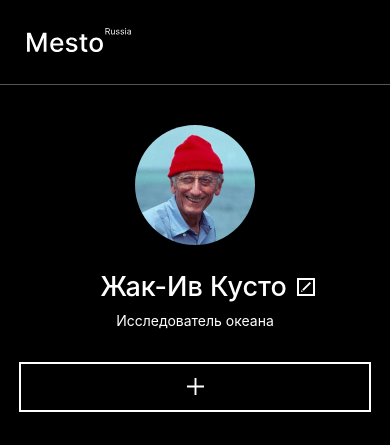
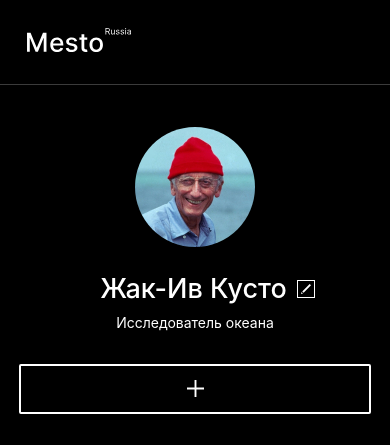
Before and after one commit to alekseydegtyarev/mesto-project, a plain HTML site: page index.html in a window 390 px wide. Shown: the top 445 px of the page. Drawn offline with Linux system fonts and the light colour scheme; files whose address does not match are found by name.

Commit message:
внесены правки после второго ревью

```diff
--- a/blocks/button/button.css
+++ b/blocks/button/button.css
@@ -3,7 +3,7 @@
   transition: opacity .5s ease;
 }
 
-button:hover {
+.button:hover {
   opacity: 0.6;
   cursor: pointer;
 }
--- a/blocks/header/header.css
+++ b/blocks/header/header.css
@@ -1,7 +1,6 @@
 .header {
   margin: 45px auto 0;
-  border-bottom: 1px solid #545454;
-  box-shadow: 0px 4px 4px rgba(0, 0, 0, 0.25);
+  border-bottom: 1px solid #545454b3; /*прозрачность 0.7 = 70% = b3 для hex*/
   min-height: 78px;
 }
 
--- a/blocks/popup/__input-edit/popup__input-edit.css
+++ b/blocks/popup/__input-edit/popup__input-edit.css
@@ -1,5 +1,5 @@
 .popup__input-edit {
-  width: calc(100% - 2*36px);
+  width: 100%;
   height: 27px;
   border: 0;
   border-bottom: 1px solid rgba(0, 0, 0, 0.2);
@@ -18,10 +18,6 @@
 }
 
 @media screen and (max-width: 680px) {
-  .popup__input-edit {
-    width: 100%;
-  }
-
   .popup__input-edit:first-of-type {
     margin-top: 75px;
   }
--- a/blocks/popup/__save-button/popup__save-button.css
+++ b/blocks/popup/__save-button/popup__save-button.css
@@ -3,6 +3,7 @@
   width: 358px;
   min-height: 50px;
   background: #000;
+  border: none;
   border-radius: 2px;
   color: #fff;
   font-family: 'Inter', Arial, sans-serif;
--- a/blocks/profile/__button/_type/profile__button_type_add.css
+++ b/blocks/profile/__button-add/profile__button-add.css
@@ -1,13 +1,15 @@
-.profile__button_type_add {
+.profile__button-add {
   min-width: 150px;
   height: 50px;
-  background: url(../../../../images/Plus.svg);
+  background: url(../../../images/Plus.svg);
   background-position: center;
   background-repeat: no-repeat;
+  border: 2px solid #FFFFFF;
+  border-radius: 2px;
 }
 
 @media screen and (max-width: 680px) {
-  .profile__button_type_add {
+  .profile__button-add {
     background-size: 17px;
     min-width: 100%;
     margin-top: 32px;
--- a/blocks/profile/__button/_type/profile__button_type_edit.css
+++ b/blocks/profile/__button-edit/profile__button-edit.css
@@ -1,15 +1,18 @@
-.profile__button_type_edit {
+.profile__button-edit {
   width: 24px;
   height: 24px;
   align-self: center;
-  margin-left: 25px;
-  background: url(../../../../images/Edit-Button.svg);
+  margin-top: 15px;
+  margin-left: 20px;
+  background: url(../../../images/pencil.svg);
+  border: 1px solid #FFFFFF;
   background-position: center;
   background-repeat: no-repeat;
 }
 
 @media screen and (max-width: 680px) {
-  .profile__button_type_edit {
+  .profile__button-edit {
+    margin-top: 0;
     margin-left: 10px;
     width: 18px;
     height: 18px;
--- a/blocks/profile/__button/profile__button.css
+++ /dev/null
@@ -1,3 +0,0 @@
-.profile__button {
-  border: 2px solid #fff;
-}
--- a/blocks/profile/__info/profile__info.css
+++ b/blocks/profile/__info/profile__info.css
@@ -4,7 +4,6 @@
   margin-left: 30px;
   margin-right: auto;
   max-width: calc(100% - 120px - 150px - 2*30px); /*100% - аватар, кнопка и 2 отступа*/
-  align-self: end;
 }
 
 @media screen and (max-width:680px) {
--- a/blocks/profile/__name/profile__name.css
+++ b/blocks/profile/__name/profile__name.css
@@ -13,6 +13,7 @@
 
 @media screen and (max-width: 680px) {
   .profile__name {
+    max-width: calc(100% - 18px - 10px - 25px); /*100% - кнопка и отступы*/
     font-size: 27px;
     line-height: 1.22;
     margin-left: 25px;
--- a/blocks/profile/profile.css
+++ b/blocks/profile/profile.css
@@ -1,5 +1,5 @@
 .profile {
-  margin: 40px auto 0;
+  margin: 36px auto 0;
   display: flex;
   justify-content: space-between;
   align-items: center;
@@ -9,5 +9,6 @@
   .profile {
     flex-direction: column;
     max-width: calc(100% - 2*19px);
+    margin-top: 42px;
   }
 }
--- a/index.html
+++ b/index.html
@@ -16,11 +16,11 @@
       <div class="profile__avatar"></div>
       <div class="profile__info">
         <h1 class="profile__name">Жак-Ив Кусто</h1>
-        <button class="button profile__button profile__button_type_edit" type="button">
+        <button class="button profile__button-edit" type="button">
         </button>
         <p class="profile__about">Исследователь океана</p>
       </div>
-      <button class="button profile__button profile__button_type_add" type="button"></button>
+      <button class="button profile__button-add" type="button"></button>
     </section>
     <section class="cards">
       <ul class="cards__list">
@@ -78,8 +78,8 @@
       <button class="button popup__close" type="button"></button>
       <h2 class="popup__header">Редактировать профиль</h2>
       <form class="form" name="info-edit-form">
-        <input class="popup__input-edit" type="text" name="profile__name-edit" placeholder="Жак-Ив Кусто">
-        <input class="popup__input-edit" type="text" name="profile__about-edit" placeholder="Исследователь океана">
+        <input class="popup__input-edit" type="text" name="profile__name-edit" value="Жак-Ив Кусто" placeholder="Имя">
+        <input class="popup__input-edit" type="text" name="profile__about-edit" value="Исследователь океана" placeholder="О себе">
         <button class="button popup__save-button" type="submit">Сохранить</button>
       </form>
     </div>
--- a/pages/index.css
+++ b/pages/index.css
@@ -15,9 +15,9 @@
 @import url(../blocks/profile/__info/profile__info.css);
 @import url(../blocks/profile/__name/profile__name.css);
 @import url(../blocks/profile/__about/profile__about.css);
-@import url(../blocks/profile/__button/profile__button.css);
-@import url(../blocks/profile/__button/_type/profile__button_type_edit.css);
-@import url(../blocks/profile/__button/_type/profile__button_type_add.css);
+
+@import url(../blocks/profile/__button-edit/profile__button-edit.css);
+@import url(../blocks/profile/__button-add/profile__button-add.css);
 
 @import url(../blocks/cards/cards.css);
 @import url(../blocks/cards/__list/cards__list.css);
```
Also changed, not shown: images/Edit-Button.svg (deleted), images/pencil.svg (added).
